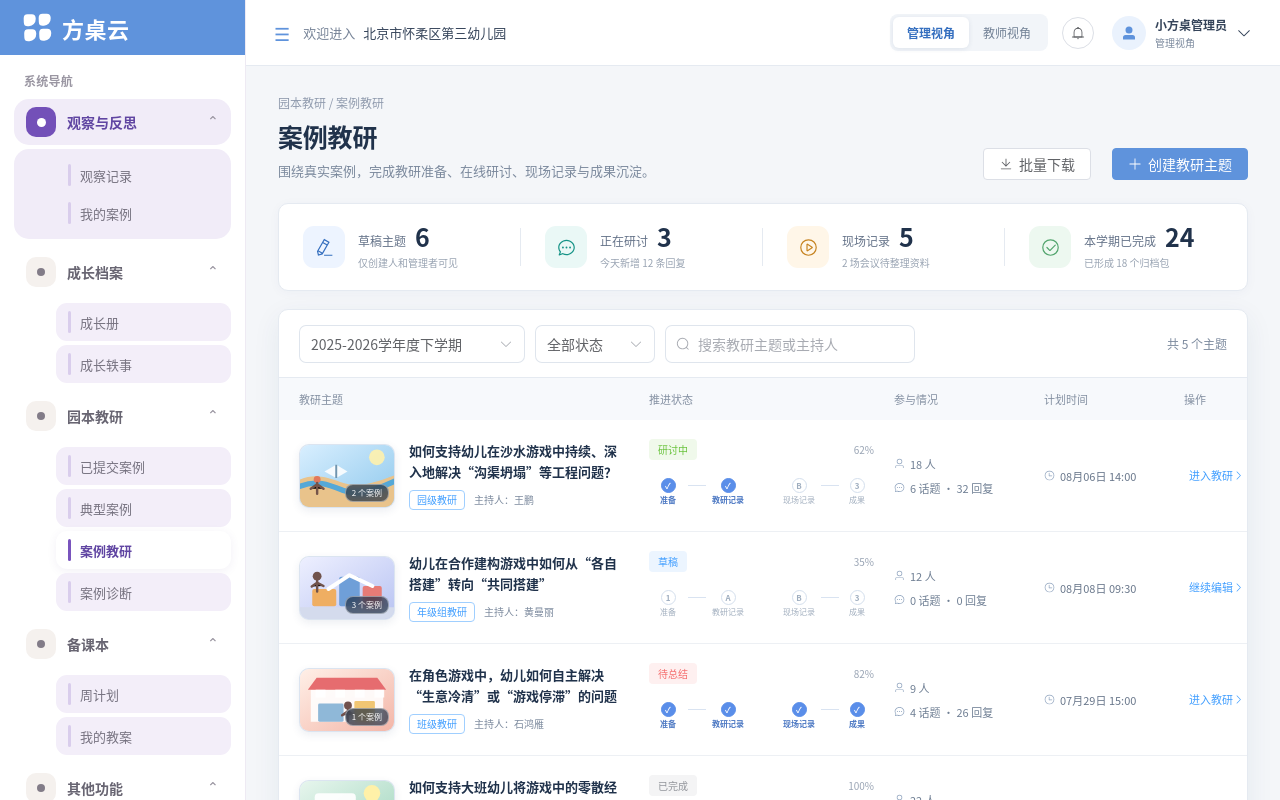
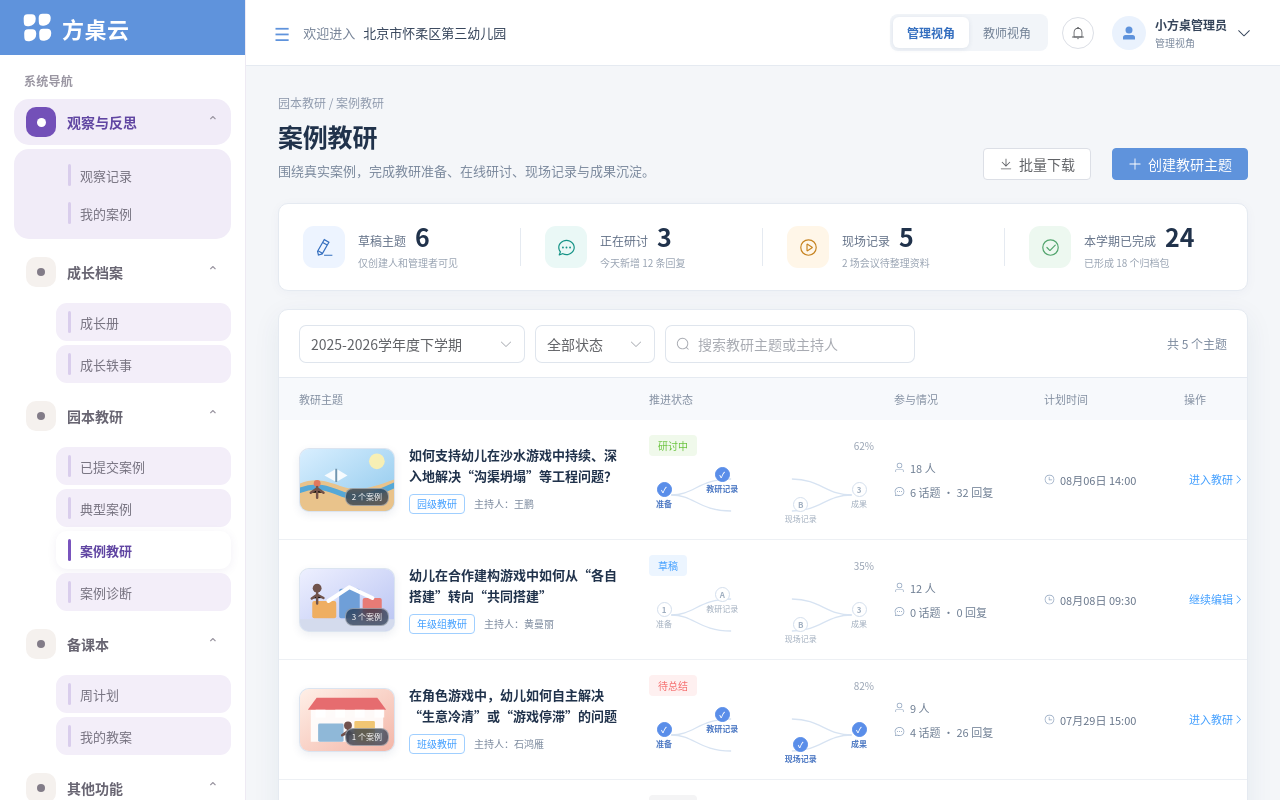
Before and after one commit to Finder92/fangzhuo-case-research, a Vue app: page / in a window 1280 px wide. Shown: the top 800 px of the page. Built offline with nearby package versions, Linux system fonts and the light colour scheme.

Commit message:
feat: render research status as parallel arc flow

```diff
--- a/src/components/ResearchList.vue
+++ b/src/components/ResearchList.vue
@@ -153,16 +153,20 @@ const hasResults = (item) => item.status === '已完成' || item.stage >= 4
           <div class="stage-cell">
             <div class="status-line"><el-tag :type="tagType(item.status)" effect="light">{{ item.status }}</el-tag><b>{{ item.progress }}%</b></div>
             <div class="parallel-status-mini" title="教研记录与现场记录可并行推进">
+              <svg class="parallel-mini-arcs" viewBox="0 0 240 58" preserveAspectRatio="none" aria-hidden="true">
+                <path d="M 22 29 C 47 29, 52 13, 87 13" />
+                <path d="M 22 29 C 47 29, 52 45, 87 45" />
+                <path d="M 153 13 C 184 13, 190 29, 218 29" />
+                <path d="M 153 45 C 184 45, 190 29, 218 29" />
+              </svg>
               <div class="parallel-mini-node" :class="{ done: isPrepared(item) }">
                 <i>{{ isPrepared(item) ? '✓' : '1' }}</i><span>准备</span>
               </div>
-              <div class="parallel-mini-branches">
-                <div class="parallel-mini-node" :class="{ done: hasResearchRecord(item) }">
-                  <i>{{ hasResearchRecord(item) ? '✓' : 'A' }}</i><span>教研记录</span>
-                </div>
-                <div class="parallel-mini-node" :class="{ done: hasOnsiteRecord(item) }">
-                  <i>{{ hasOnsiteRecord(item) ? '✓' : 'B' }}</i><span>现场记录</span>
-                </div>
+              <div class="parallel-mini-node" :class="{ done: hasResearchRecord(item) }">
+                <i>{{ hasResearchRecord(item) ? '✓' : 'A' }}</i><span>教研记录</span>
+              </div>
+              <div class="parallel-mini-node" :class="{ done: hasOnsiteRecord(item) }">
+                <i>{{ hasOnsiteRecord(item) ? '✓' : 'B' }}</i><span>现场记录</span>
               </div>
               <div class="parallel-mini-node" :class="{ done: hasResults(item) }">
                 <i>{{ hasResults(item) ? '✓' : '3' }}</i><span>成果</span>
--- a/src/styles.css
+++ b/src/styles.css
@@ -171,15 +171,15 @@ button { cursor: pointer; }
 .editor-flow-branches::after { bottom: 0; }
 .editor-flow-branches .editor-flow-node { padding: 0 9px; }
 
-.parallel-status-mini { display: grid; grid-template-columns: 38px minmax(126px, 1fr) 34px; align-items: center; gap: 8px; min-height: 42px; }
-.parallel-mini-node { display: grid; justify-items: center; gap: 3px; color: #a2afbf; font-size: 8px; line-height: 1; white-space: nowrap; position: relative; }
+.parallel-status-mini { display: grid; grid-template-columns: 30px minmax(64px, 1fr) minmax(64px, 1fr) 30px; align-items: center; gap: 8px; min-height: 58px; position: relative; isolation: isolate; }
+.parallel-mini-arcs { position: absolute; z-index: -1; inset: 0 2px; width: calc(100% - 4px); height: 58px; overflow: visible; }
+.parallel-mini-arcs path { fill: none; stroke: #d7e3f2; stroke-width: 1.3; vector-effect: non-scaling-stroke; }
+.parallel-mini-node { display: grid; justify-items: center; align-content: center; gap: 3px; color: #a2afbf; font-size: 8px; line-height: 1; white-space: nowrap; position: relative; min-height: 29px; }
+.parallel-status-mini > .parallel-mini-node:nth-of-type(2) { transform: translateY(-15px); }
+.parallel-status-mini > .parallel-mini-node:nth-of-type(3) { transform: translateY(15px); }
 .parallel-mini-node i { display: inline-flex; align-items: center; justify-content: center; width: 15px; height: 15px; border: 1px solid #d4dfed; border-radius: 50%; background: #fff; color: #9eadbf; font-style: normal; font-size: 8px; font-weight: 700; }
 .parallel-mini-node.done { color: #4c78c3; font-weight: 600; }
 .parallel-mini-node.done i { color: #fff; background: #5a8ee9; border-color: #5a8ee9; }
-.parallel-mini-branches { display: grid; grid-template-columns: 1fr 1fr; gap: 5px; position: relative; padding: 3px 0; }
-.parallel-status-mini > .parallel-mini-node:first-child::after, .parallel-status-mini > .parallel-mini-node:last-child::before { content: ''; position: absolute; top: 7px; height: 1px; width: 18px; background: #d9e3f1; }
-.parallel-status-mini > .parallel-mini-node:first-child::after { left: calc(100% + 1px); }
-.parallel-status-mini > .parallel-mini-node:last-child::before { right: calc(100% + 1px); }
 .editor-layout { display: grid; grid-template-columns: 210px minmax(580px, 1fr) 250px; align-items: start; gap: 18px; }
 .editor-nav, .form-panel, .context-card { background: #fff; border: 1px solid var(--line); border-radius: var(--radius); }
 .editor-nav { padding: 10px; position: sticky; top: 86px; }
```
Also changed, not shown: 2 other files (tests, documents, lock files or other folders).
